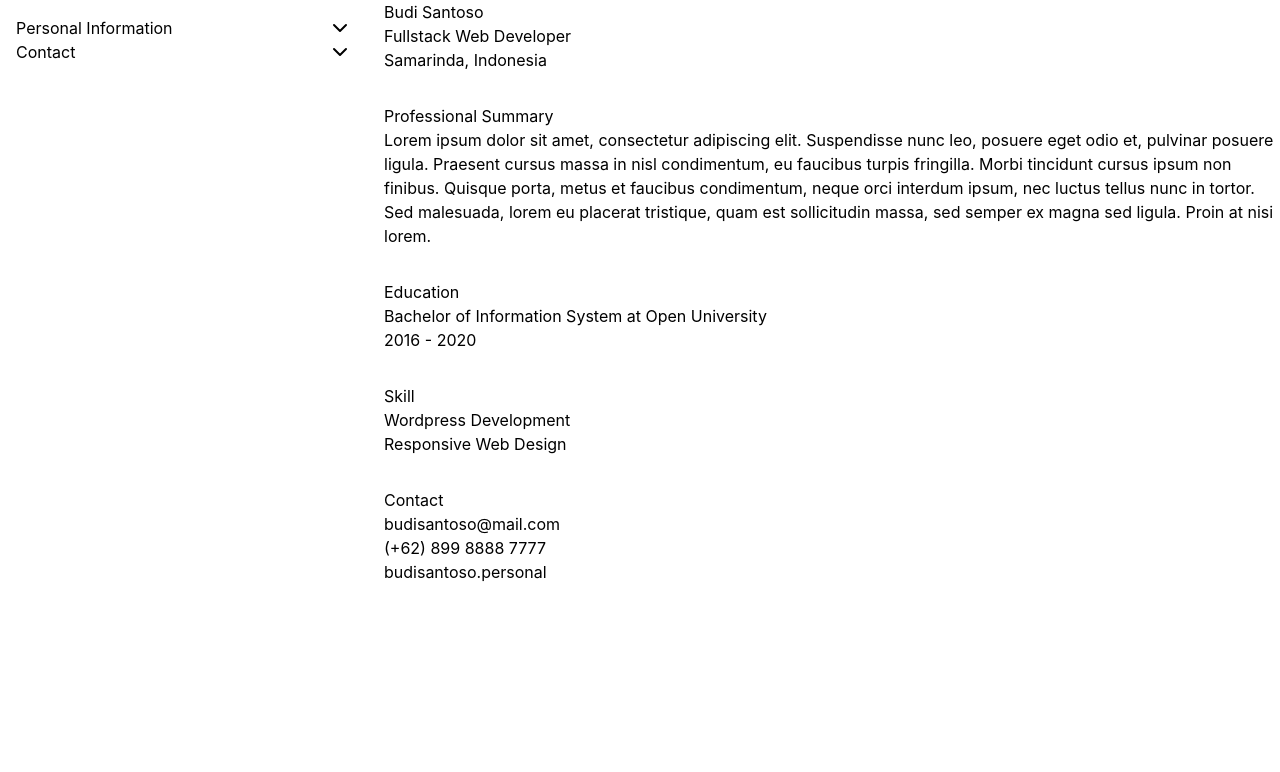
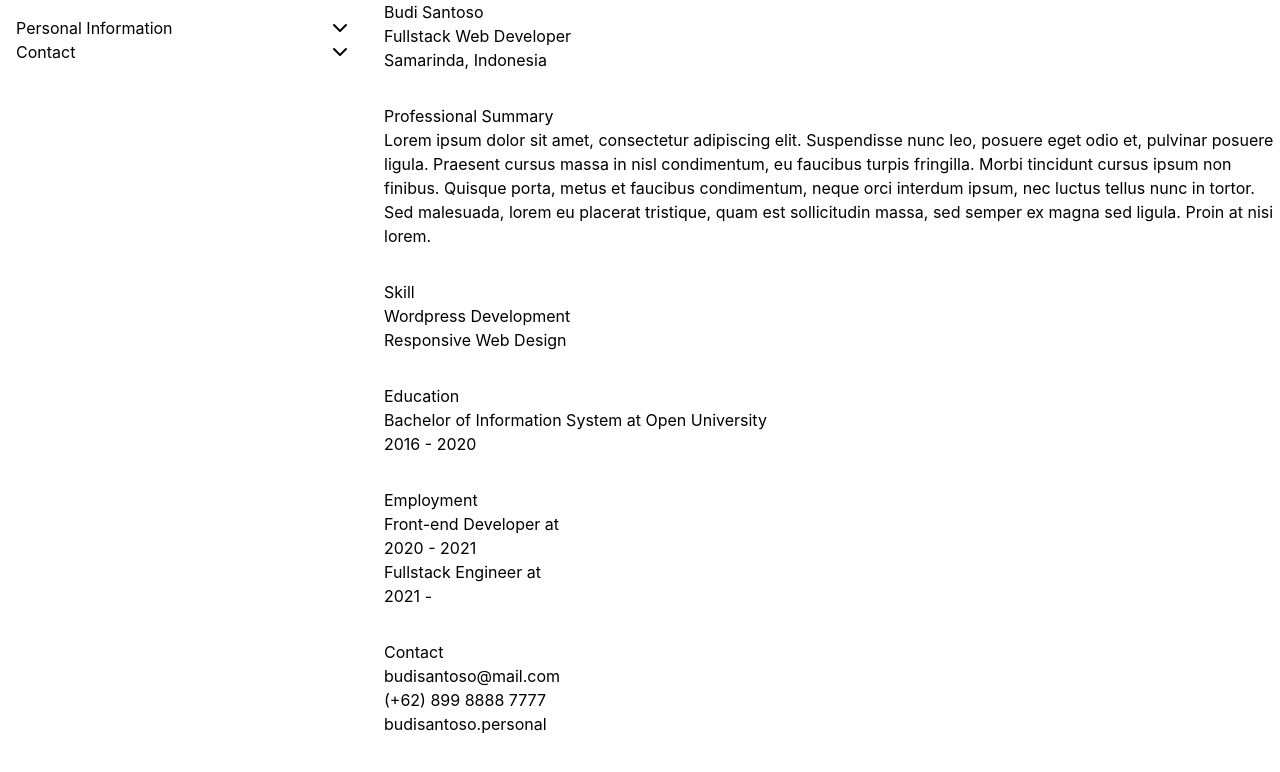
Before and after one commit to roaayala/cv-builder, a React (Vite) app: page / in a window 1280 px wide. Shown: the top 772 px of the page. Built offline with nearby package versions, Linux system fonts and the light colour scheme.

Commit message:
Employment

```diff
--- a/src/components/Resume.jsx
+++ b/src/components/Resume.jsx
@@ -1,5 +1,6 @@
 import Contact from "./resumes/Contact";
 import Education from "./resumes/Education";
+import Employment from "./resumes/Employment";
 import PersonalInformation from "./resumes/PersonalInformation";
 import ProfessionalSummary from "./resumes/ProfessionalSummary";
 import Skill from "./resumes/Skill";
@@ -17,8 +18,9 @@ export default function Resume({ data }) {
     <main className="w-full flex flex-col gap-8">
       <PersonalInformation data={personalInformation} />
       <ProfessionalSummary data={professionalSummary} />
+      <Skill data={skill} />
       <Education data={education} />
-      <Skill data={skill} />
+      <Employment data={employment} />
       <Contact data={contact} />
     </main>
   );
--- a/src/components/resumes/Employment.jsx
+++ b/src/components/resumes/Employment.jsx
@@ -0,0 +1,19 @@
+export default function Employment({ data }) {
+  return (
+    <section>
+      <h2>Employment</h2>
+      <ul>
+        {data.map((employment) => (
+          <li key={employment.id}>
+            <h3>
+              <span>{employment.role}</span> at {employment.workspace}
+            </h3>
+            <p>
+              <span>{employment.start}</span> - <span>{employment.end}</span>
+            </p>
+          </li>
+        ))}
+      </ul>
+    </section>
+  );
+}
--- a/src/components/resumes/ProfessionalSummary.jsx
+++ b/src/components/resumes/ProfessionalSummary.jsx
@@ -1,7 +1,7 @@
 export default function ProfessionalSummary({ data }) {
   return (
     <section>
-      <h3>Professional Summary</h3>
+      <h2>Professional Summary</h2>
       <p>{data}</p>
     </section>
   );
--- a/src/utils.js
+++ b/src/utils.js
@@ -34,14 +34,14 @@ export const EXAMPLE_RESUME = {
     {
       id: crypto.randomUUID(),
       workplace: "Anti-Cancer Foundation",
-      description: "Description 1",
+      role: "Front-end Developer",
       start: "2020",
       end: "2021",
     },
     {
       id: crypto.randomUUID(),
       workplace: "Fintech Growth",
-      description: "Description 2",
+      role: "Fullstack Engineer",
       start: "2021",
       end: "",
     },
```
